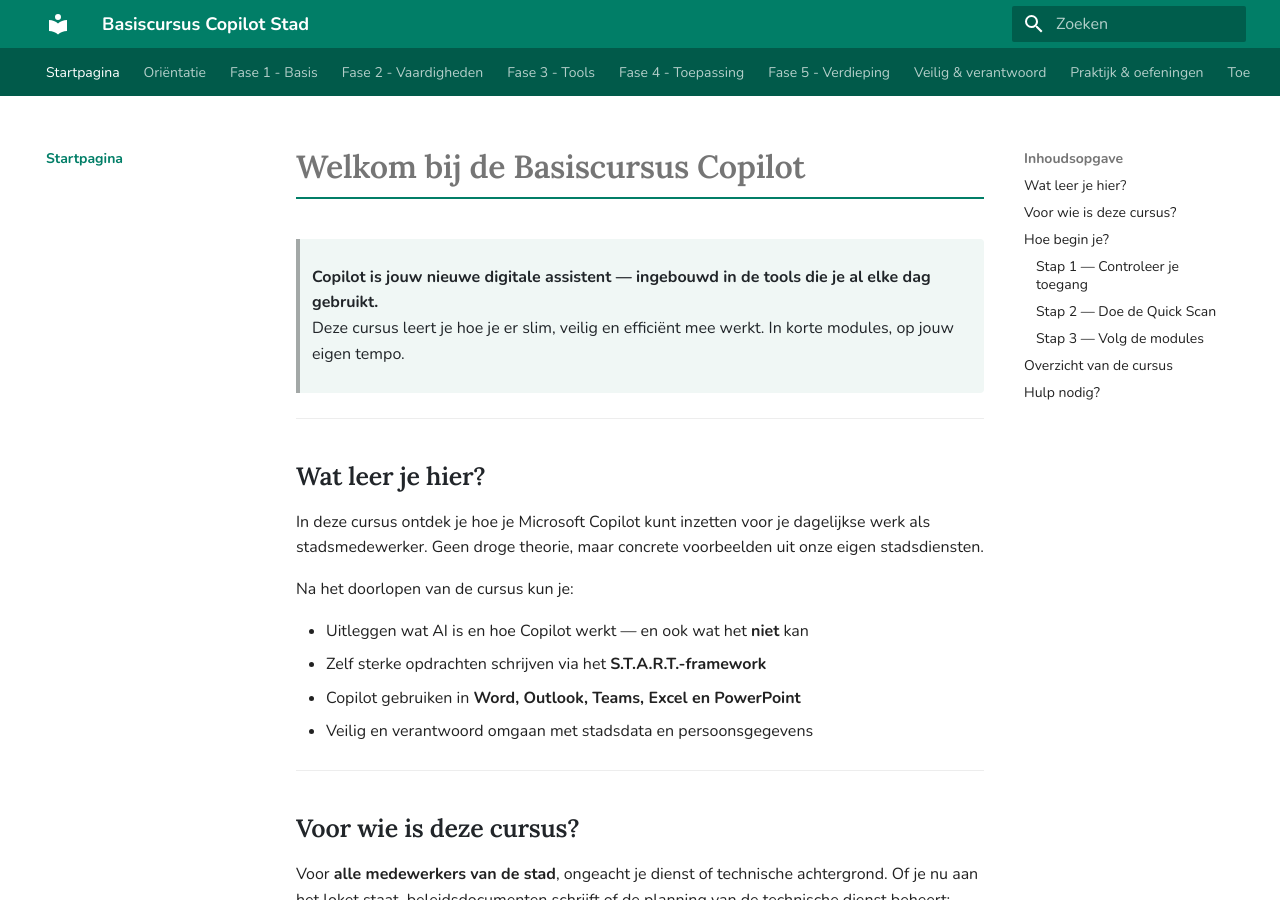
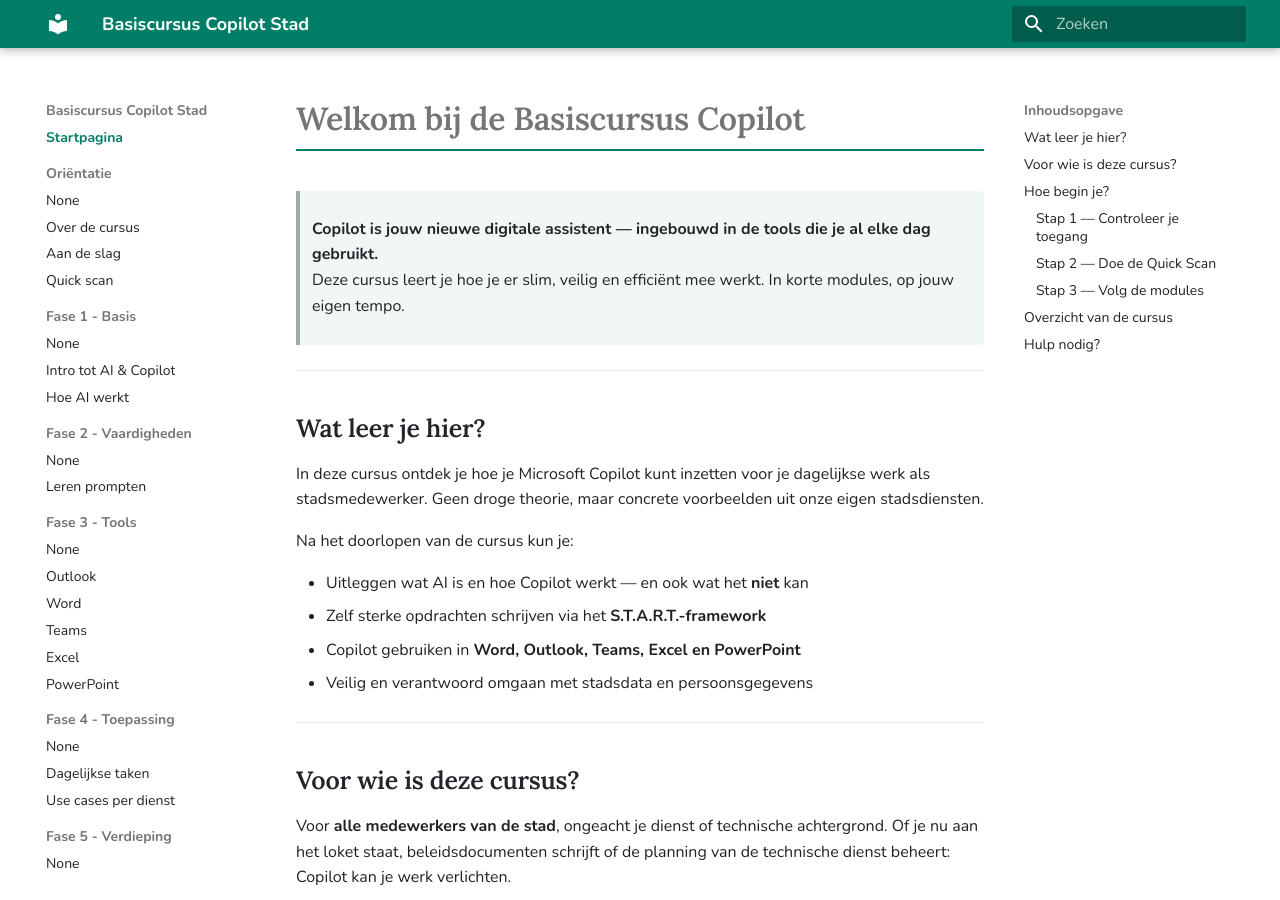
Before and after one commit to blueblot-lier/basiscursus, an MkDocs documentation site: the page built from docs/index.md, in a window 1280 px wide and 900 px high. Built offline with MkDocs 1.6.1 and Material for MkDocs 9.7.7, drawn with Linux system fonts in a browser that asks for light colours.

Commit message:
verticaal menu

```diff
--- a/mkdocs.yml
+++ b/mkdocs.yml
@@ -12,12 +12,14 @@
       primary: custom
       accent: custom
   features:
-    - navigation.tabs
-    - navigation.sections
-    - navigation.top
+    - navigation.sections       # groepeert secties visueel in de zijbalk
+    - navigation.expand         # klapt de actieve sectie automatisch open
+    - navigation.top            # "terug naar boven"-knop
+    - navigation.indexes        # sectiepagina's klikbaar als landingspagina
     - search.highlight
     - search.suggest
     - content.code.copy
+    - toc.follow                # inhoudsopgave volgt mee bij scrollen
 
 extra_css:
   - stylesheets/extra.css
@@ -25,26 +27,33 @@
 nav:
   - Startpagina: index.md
   - Oriëntatie:
+    - orientatie/index.md
     - Over de cursus: orientatie/over.md
     - Aan de slag: orientatie/toegang.md
     - Quick scan: orientatie/quickscan.md
   - Fase 1 - Basis:
+    - fase1/index.md
     - Intro tot AI & Copilot: fase1/intro.md
     - Hoe AI werkt: fase1/werking.md
   - Fase 2 - Vaardigheden:
+    - fase2/index.md
     - Leren prompten: fase2/prompten.md
   - Fase 3 - Tools:
+    - fase3/index.md
     - Outlook: fase3/outlook.md
     - Word: fase3/word.md
     - Teams: fase3/teams.md
     - Excel: fase3/excel.md
     - PowerPoint: fase3/powerpoint.md
   - Fase 4 - Toepassing:
+    - fase4/index.md
     - Dagelijkse taken: fase4/taken.md
     - Use cases per dienst: fase4/diensten.md
   - Fase 5 - Verdieping:
+    - fase5/index.md
     - Gevorderd gebruik: fase5/gevorderd.md
   - Veilig & verantwoord:
+    - veiligheid/index.md
     - Kwaliteit & controle: veiligheid/kwaliteit.md
     - Privacy & GDPR: veiligheid/privacy.md
   - Praktijk & oefeningen: praktijk.md
```
